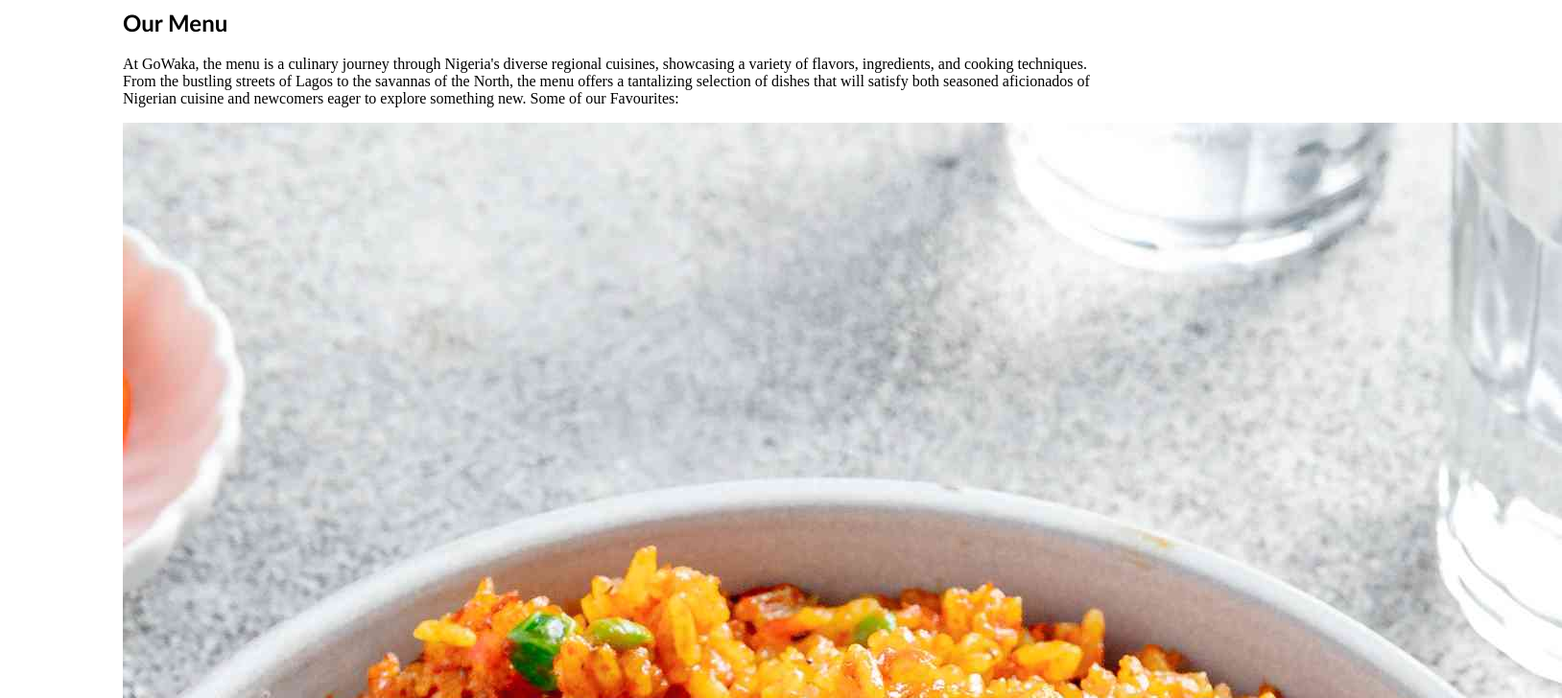
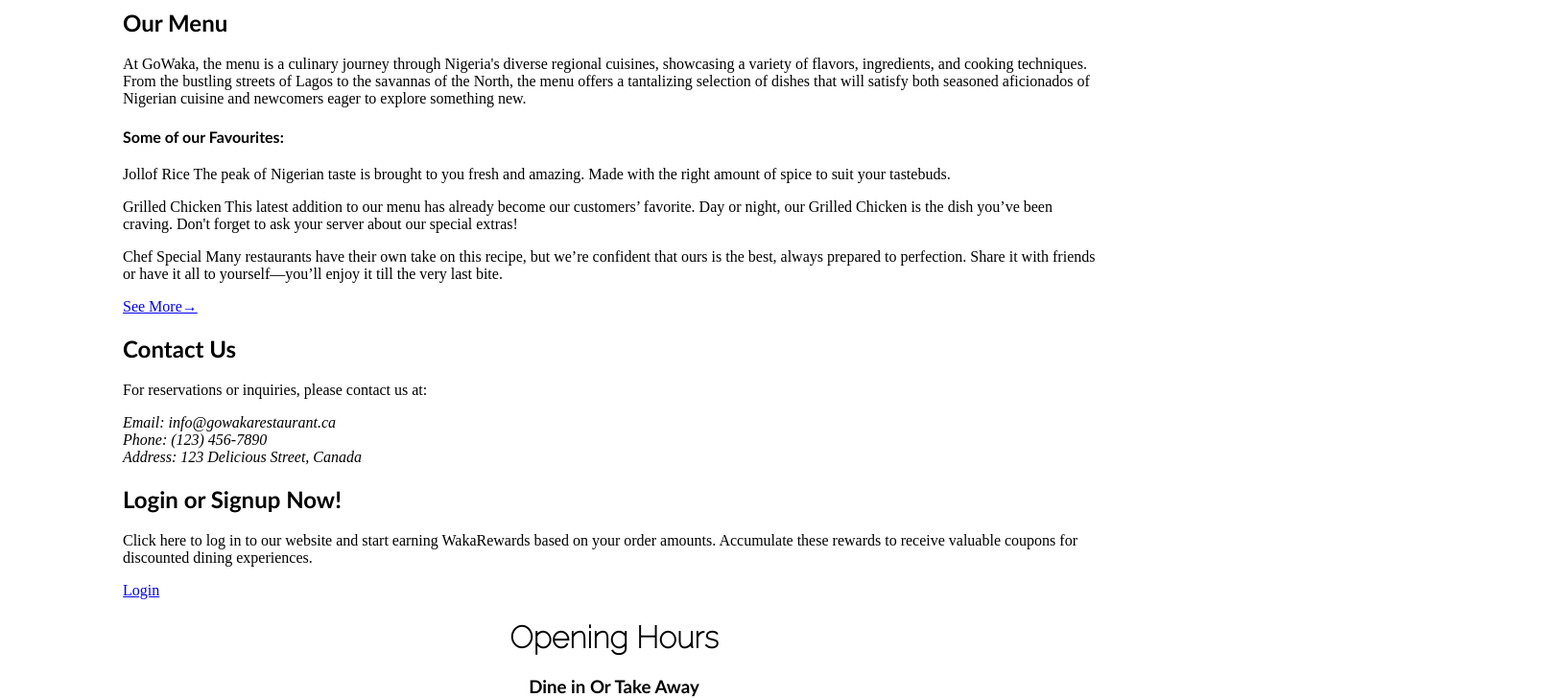
Before and after one commit to TheRealBattles12/reactWaka, a React (Vite) app: page / in a window 1280 px wide. Shown: the part 660-1388 px from the top of the page at 96% size, 1628 px wide, since content can reach past the window. Built offline with nearby package versions, Linux system fonts and the light colour scheme.

Commit message:
Initial comet

```diff
--- /dev/null
+++ b/src/pages/Home.css
@@ -0,0 +1,11 @@
+.Jollof{
+    background-image: "src/assets/images/MainDishes/Simply-Recipes-Jollof-Rice-LEAD-6-5a93db14a0ac461f88dc557514a770c0.jpg"
+}
+
+.GrilledChicken{
+    background-image: "src\assets\images\MeatAndGrills\grilled-whole-chicken-recipe-10.jpg";
+}
+
+.ChefSpecial{
+    background-image: "src\assets\images\Specials\pufftangerine-592-1-481x375.jpg";
+}
--- a/src/pages/Home.jsx
+++ b/src/pages/Home.jsx
@@ -2,6 +2,7 @@
 import { Link } from 'react-router-dom';
 import Footer from '../comps/Footer/Footer';
 import Header from '../comps/Header/Header';
+import "./Home.css"
 
 const Home = () => {
   return (
@@ -16,20 +17,26 @@
         <h2>Our Menu</h2>
         <p>At GoWaka, the menu is a culinary journey through Nigeria's diverse regional cuisines, showcasing a variety of flavors, ingredients, and cooking techniques.
           From the bustling streets of Lagos to the savannas of the North, the menu offers a tantalizing selection of dishes that will satisfy both seasoned aficionados of Nigerian cuisine and newcomers eager to explore something new.
-          Some of our Favourites:</p>
-        <img src="\src\assets\images\MainDishes\Simply-Recipes-Jollof-Rice-LEAD-6-5a93db14a0ac461f88dc557514a770c0.jpg" alt="Jollof Rice" />
+          </p>
+         <h4>Some of our Favourites:</h4>
+        <div className="Jollof">
         <p>Jollof Rice
           The peak of Nigerian taste is brought to you fresh and amazing. Made with the right amount of spice to suit your tastebuds.
         </p>
-        <img src="src\assets\images\MeatAndGrills\grilled-whole-chicken-recipe-10.jpg" alt="Grilled Chicken" />
+        </div>
+        <div className="GrilledChicken">
         <p>Grilled Chicken
         This latest addition to our menu has already become our customers’ favorite. Day or night, our Grilled Chicken is the dish you’ve been craving.
          Don't forget to ask your server about our special extras!
         </p>
-        <img src="src\assets\images\Specials\pufftangerine-592-1-481x375.jpg" alt="Puff Puff" />
-        <p>Many restaurants have their own take on this recipe, but we’re confident that ours is the best, always prepared to perfection.
+        </div>
+        <div className="ChefSpecial">
+        <p>
+        Chef Special
+        Many restaurants have their own take on this recipe, but we’re confident that ours is the best, always prepared to perfection.
           Share it with friends or have it all to yourself—you’ll enjoy it till the very last bite.</p>
         <Link to={"/Menu"} className="menu-button">See More→</Link>
+        </div>
       </section>
       <section id="contact">
         <h2>Contact Us</h2>
--- a/src/pages/Login.jsx
+++ b/src/pages/Login.jsx
@@ -2,6 +2,7 @@
 import { Link } from 'react-router-dom';
 import Footer from '../comps/Footer/Footer';
 import Header from '../comps/Header/Header';
+import "./Login.css"
 
 const Login = () => {
     return (
```
Also changed, not shown: src/pages/Login.css (renamed from src/Login.css).
